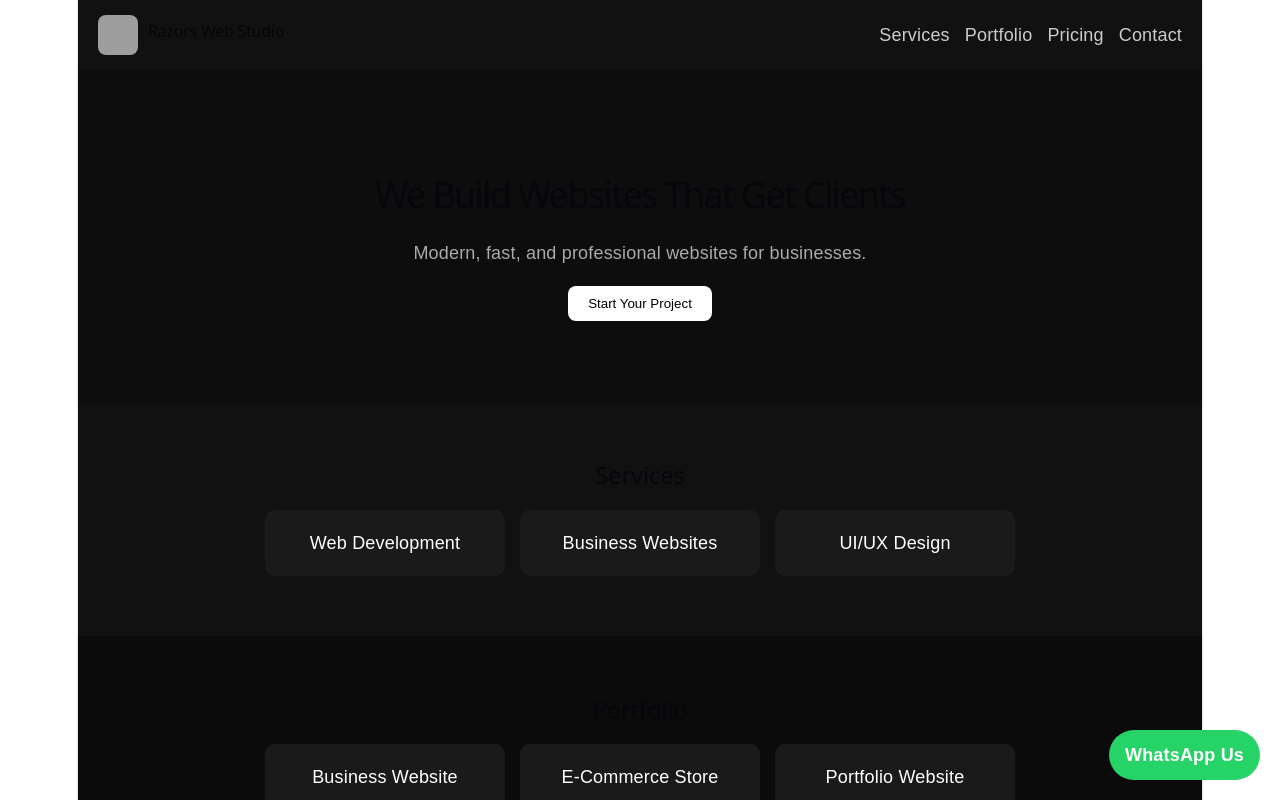
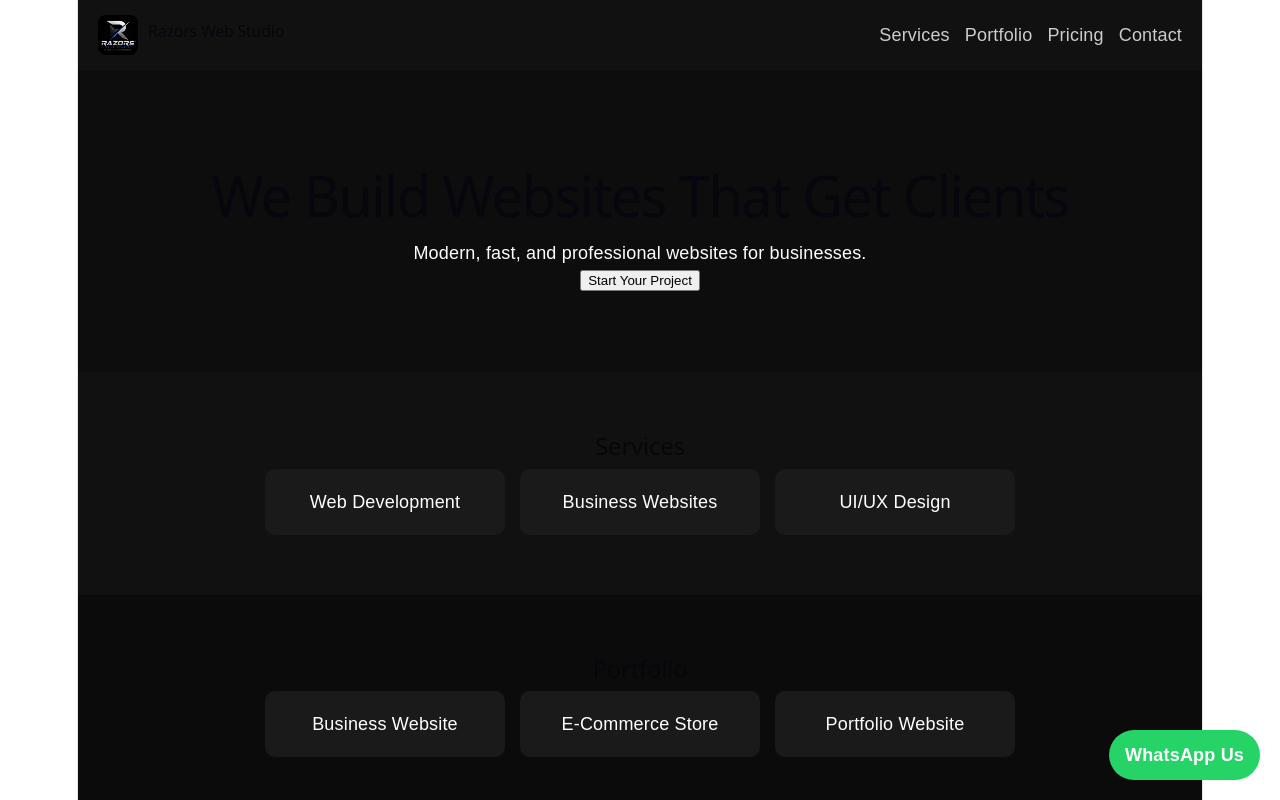
Before and after one commit to dzvcw9xgmx-maker/razors-web-studio, a React (Vite) app: page / in a window 1280 px wide. Shown: the top 800 px of the page. Built offline with nearby package versions, Linux system fonts and the light colour scheme; grey boxes are pictures that could not be loaded.

Commit message:
logo fixed + full site update

```diff
--- a/src/App.jsx
+++ b/src/App.jsx
@@ -26,9 +26,10 @@ function App() {
           <img
             src="/logo.png"
             alt="Razors Logo"
-            style={styles.logoImg}
+            style={styles.logo}
           />
-          <h2 style={styles.logoText}>Razors Web Studio</h2>
+
+          <h2 style={styles.title}>Razors Web Studio</h2>
         </div>
 
         <div style={styles.links}>
@@ -41,16 +42,14 @@ function App() {
 
       {/* HERO */}
       <section style={styles.hero}>
-        <h1 style={styles.title}>We Build Websites That Get Clients</h1>
-        <p style={styles.subtitle}>
-          Modern, fast, and professional websites for businesses.
-        </p>
+        <h1>We Build Websites That Get Clients</h1>
+        <p>Modern, fast, and professional websites for businesses.</p>
         <button style={styles.button}>Start Your Project</button>
       </section>
 
       {/* SERVICES */}
       <section id="services" style={styles.section}>
-        <h2 style={styles.title2}>Services</h2>
+        <h2>Services</h2>
 
         <div style={styles.grid}>
           <div style={styles.card}>Web Development</div>
@@ -61,7 +60,7 @@ function App() {
 
       {/* PORTFOLIO */}
       <section id="work" style={styles.sectionDark}>
-        <h2 style={styles.title2}>Portfolio</h2>
+        <h2>Portfolio</h2>
 
         <div style={styles.grid}>
           <div style={styles.card}>Business Website</div>
@@ -72,7 +71,7 @@ function App() {
 
       {/* PRICING */}
       <section id="pricing" style={styles.section}>
-        <h2 style={styles.title2}>Pricing</h2>
+        <h2>Pricing</h2>
 
         <div style={styles.grid}>
           <div style={styles.card}>Starter - R999</div>
@@ -83,7 +82,7 @@ function App() {
 
       {/* CONTACT */}
       <section id="contact" style={styles.sectionDark}>
-        <h2 style={styles.title2}>Contact Us</h2>
+        <h2>Contact Us</h2>
 
         <form onSubmit={handleSubmit} style={styles.form}>
           <input
@@ -159,14 +158,14 @@ const styles = {
     gap: "10px"
   },
 
-  logoImg: {
+  logo: {
     width: "40px",
     height: "40px",
-    borderRadius: "8px",
-    objectFit: "cover"
+    objectFit: "cover",
+    borderRadius: "8px"
   },
 
-  logoText: {
+  title: {
     fontSize: "16px"
   },
 
@@ -186,25 +185,6 @@ const styles = {
     padding: "80px 20px"
   },
 
-  title: {
-    fontSize: "36px"
-  },
-
-  subtitle: {
-    color: "#aaa",
-    marginTop: "10px"
-  },
-
-  button: {
-    marginTop: "20px",
-    padding: "10px 20px",
-    background: "white",
-    color: "black",
-    border: "none",
-    borderRadius: "8px",
-    cursor: "pointer"
-  },
-
   section: {
     padding: "60px 20px",
     textAlign: "center",
@@ -215,11 +195,6 @@ const styles = {
     padding: "60px 20px",
     textAlign: "center",
     background: "#0b0b0b"
-  },
-
-  title2: {
-    fontSize: "24px",
-    marginBottom: "20px"
   },
 
   grid: {
```
Also changed, not shown: public/logo.png (renamed from public/publiclogo.png.png).
